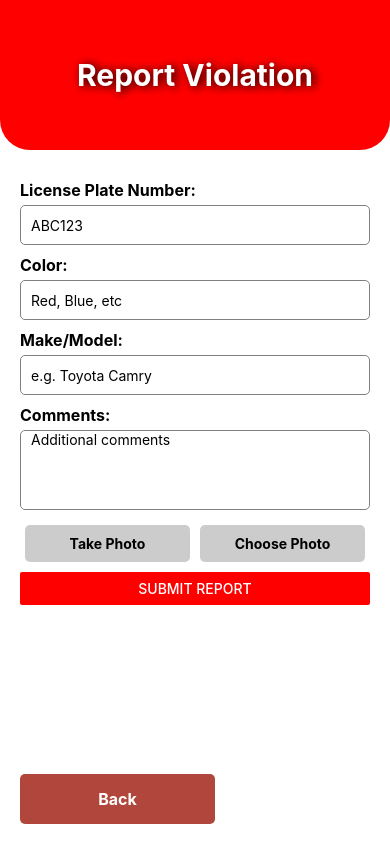
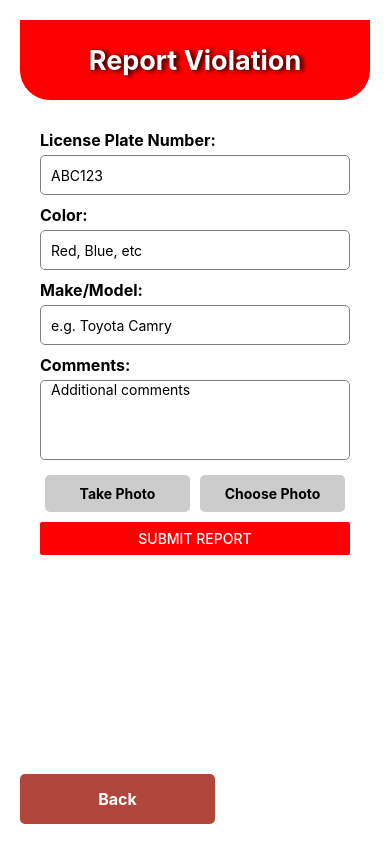
Before and after one commit to UNLV-CS472-672/2025-S-GROUP1-URP, a React Native app: screen /Report in a window 390 px wide. Built offline with nearby package versions, Linux system fonts and the light colour scheme.

Commit message:
header
header updated

```diff
--- a/screens/ReportScreen.js
+++ b/screens/ReportScreen.js
@@ -181,10 +181,14 @@ export default function ReportScreen ({ navigation }) {
 }
 
 const styles = StyleSheet.create({
-  container: { flex: 1, backgroundColor: '#fff' },
+  container: {
+    flex: 1,
+    backgroundColor: '#fff',
+    padding: 20
+  },
   header: {
     width: '100%',
-    height: 150,
+    height: 80,
     backgroundColor: 'red',
     justifyContent: 'center',
     alignItems: 'center',
@@ -192,12 +196,12 @@ const styles = StyleSheet.create({
     borderBottomRightRadius: 30
   },
   headerText: {
-    fontSize: 30,
+    fontSize: 27,
     fontWeight: 'bold',
     color: 'white',
     textShadowColor: 'black',
     textShadowOffset: { width: 3, height: 1 },
-    textShadowRadius: 10
+    textShadowRadius: 5
   },
   scrollContent: {
     padding: 20,
--- a/screens/ReservationStatusScreen.js
+++ b/screens/ReservationStatusScreen.js
@@ -201,13 +201,14 @@ const styles = StyleSheet.create({
   header: {
     width: "100%",
     backgroundColor: "red",
-    paddingVertical: 20,
+    height: 80,
+    justifyContent: 'center',
     alignItems: "center",
     borderBottomLeftRadius: 30,
     borderBottomRightRadius: 30,
   },
   headerText: {
-    fontSize: 24,
+    fontSize: 27,
     fontWeight: "bold",
     color: "white",
     textShadowColor: "black",
```
